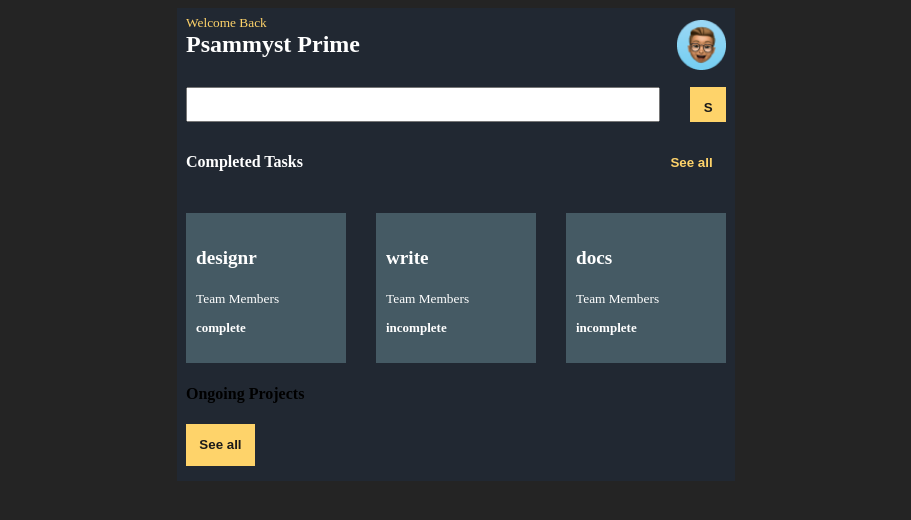
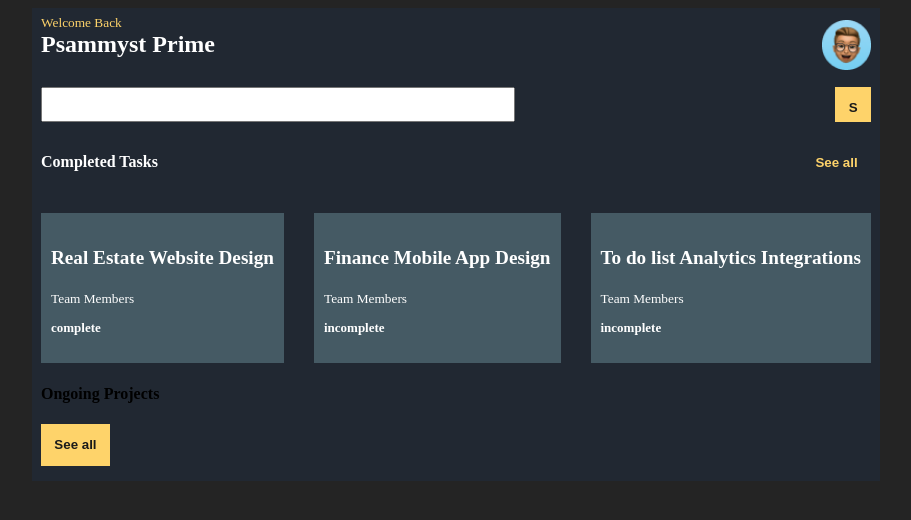
Before and after one commit to PsammystPrime/To-do-list, a React (Vite) app in the folder react/: page /homepage in a window 1280 px wide. Shown: the top 520 px of the page, without its empty margins (184-1095 px from the left). Built offline with nearby package versions, Linux system fonts and the light colour scheme.

Commit message:
align completed tasks

```diff
--- a/react/src/App.css
+++ b/react/src/App.css
@@ -168,7 +168,7 @@ ul {
 }
 li {
   align-content: space-around;
-  padding-left: 10px;
+  padding: 0 10px 0 10px;
   background-color: #455a64;
   margin-top: 5px;
   color: #ffffff;
--- a/react/src/home.jsx
+++ b/react/src/home.jsx
@@ -5,9 +5,9 @@ export default function Home() {
   function Task(key, title, status) {
     (this.title = title), (this.status = status), (this.key = key);
   }
-  const task1 = new Task(0, "designr", "complete");
-  const task2 = new Task(1, "write", "incomplete");
-  const task3 = new Task(2, "docs", "incomplete");
+  const task1 = new Task(0, "Real Estate Website Design", "complete");
+  const task2 = new Task(1, "Finance Mobile App Design", "incomplete");
+  const task3 = new Task(2, "To do list Analytics Integrations", "incomplete");
   // create array and store the tasks
   const taskArray = [];
   taskArray.push(task1, task2, task3);
```
